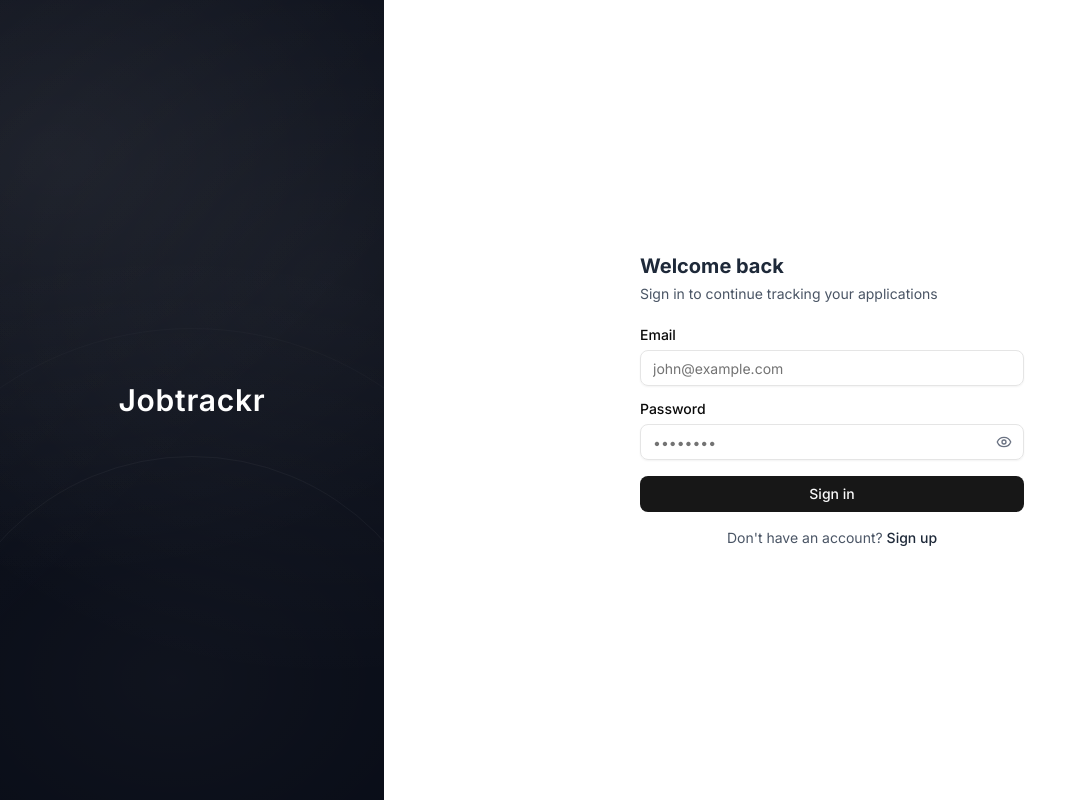
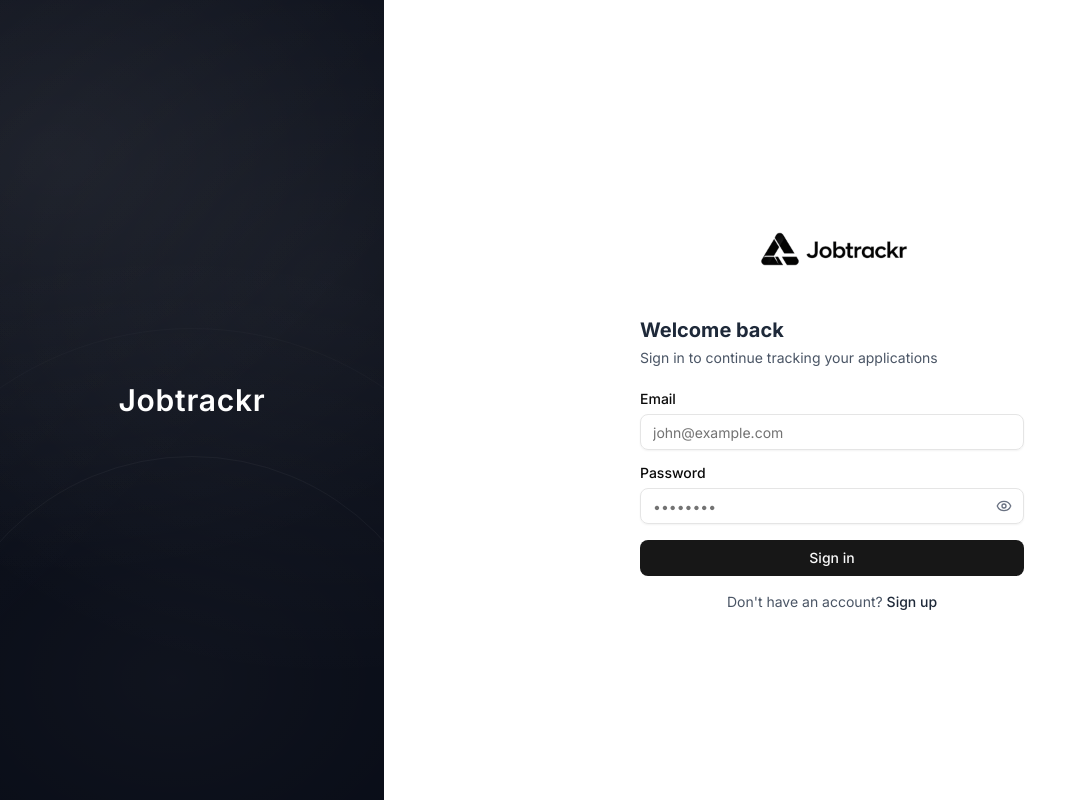
Before and after one commit to murillo-nahas/jobtrackr-frontend, a React (Vite) app: page /login in a window 1280 px wide. Shown: the whole page, without its empty margins (0-1087 px from the left). Built offline with nearby package versions, Linux system fonts and the light colour scheme; no server answers.

Commit message:
styling stuff on login page

```diff
--- a/src/pages/auth/Login.tsx
+++ b/src/pages/auth/Login.tsx
@@ -43,10 +43,11 @@ export default function Login() {
   return (
     <AuthLayout>
       <div className="max-w-md w-full px-8">
+        <div className="flex items-center justify-center">
+          <img src="/jobtrackr-variant.png" className="w-48 cursor-pointer" alt="Jobtrackr" />
+        </div>
         <h1 className="text-xl font-bold text-gray-800">Welcome back</h1>
-        <p className="mt-1 text-sm text-gray-600">
-          Sign in to continue tracking your applications
-        </p>
+        <p className="mt-1 text-sm text-gray-600">Sign in to continue tracking your applications</p>
 
         <Form {...form}>
           <form onSubmit={form.handleSubmit(onSubmit)} className="mt-6 space-y-4">
```
